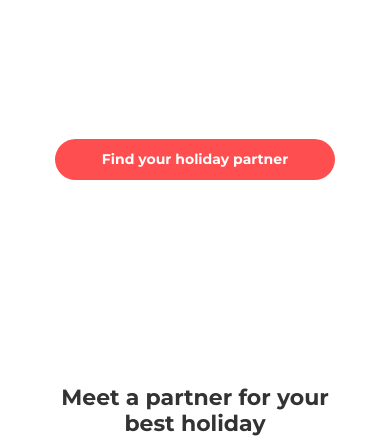
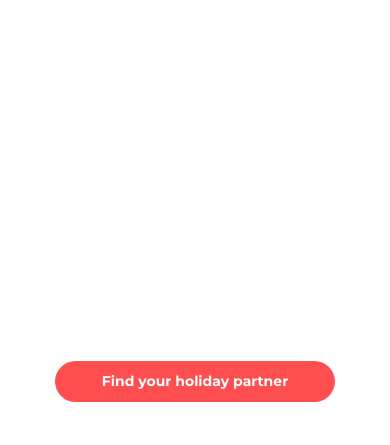
Before and after one commit to Morozoleg/goit-fe-course, a plain HTML site: page html-css/module-09/index.html in a window 390 px wide. Shown: the top 445 px of the page. Drawn offline with Linux system fonts and the light colour scheme.

Commit message:
module-09

```diff
--- a/html-css/module-09/css/styles.css
+++ b/html-css/module-09/css/styles.css
@@ -170,12 +170,16 @@ a {
     padding: 20px 0 110px;
   }
 
+  .navigation-box {
+    text-align: center;
+  }
+
   .logo {
     padding-bottom: 24px;
   }
 
   .title-box {
-    padding: 222px 0 136x;
+    padding: 222px 0 0;
   }
 
   .title {
```
